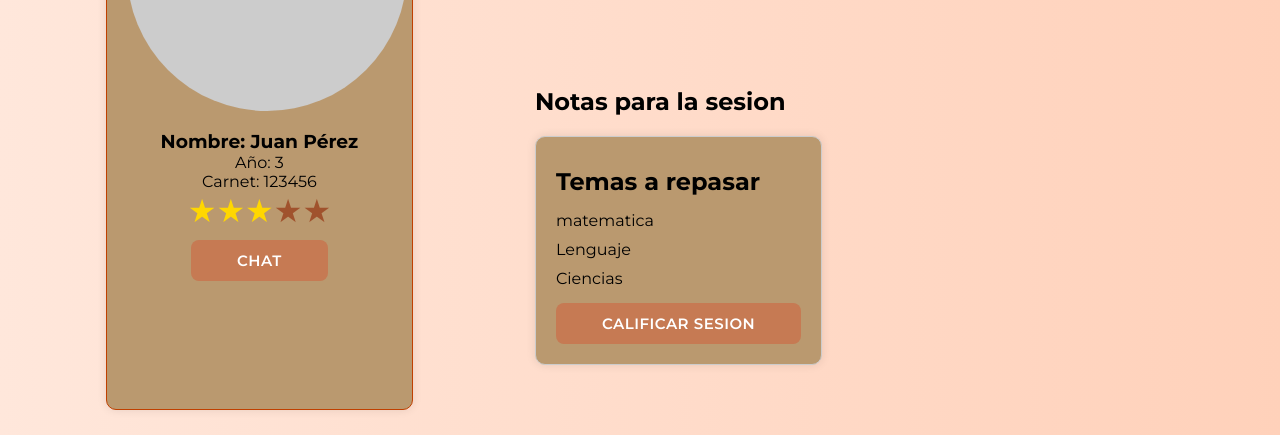
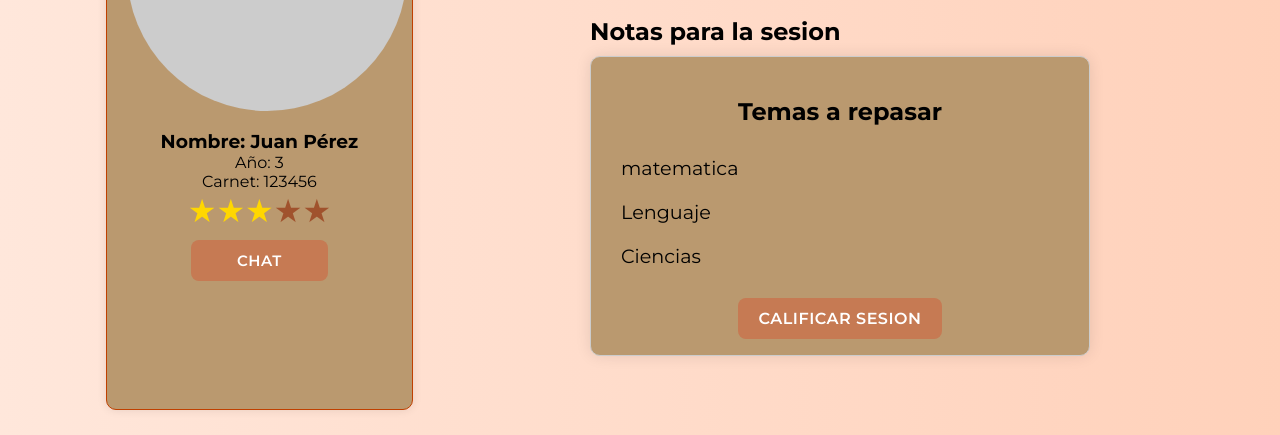
Before and after one commit to eunicean/TUTTOSoft1, a React app: page /TutorProfile in a window 1280 px wide. Shown: the part 365-800 px from the top of the page. Built offline with nearby package versions, Linux system fonts and the light colour scheme; placeholder pictures from the web are drawn by us.

Commit message:
Update TutorProfile.css

```diff
--- a/src/frontend/css/TutorProfile.css
+++ b/src/frontend/css/TutorProfile.css
@@ -99,8 +99,10 @@
 
 .Info2 {
   display: flex;
-  flex-direction: row;
-  margin-top: 10vh;
+  justify-content: center; /* Centra horizontalmente */
+  align-items: center;     /* Centra verticalmente (opcional) */
+  flex-direction: column;  /* Alinea los elementos en columna (opcional) */
+  margin-top: 1vh;
 }
 .Notas, .DocsEstudiante {
   margin-right: 20px;
@@ -137,22 +139,43 @@
 .temas-card {
   border: 1px solid #ccc;
   border-radius: 10px;
-  padding: 20px;
-  margin-top: 20px;
-  box-shadow: 0 0 10px rgba(0, 0, 0, 0.1);
+  padding: 30px; /* Aumenta el padding para hacer el card más grande */
+  margin-top: 2px;
+  box-shadow: 0 0 15px rgba(0, 0, 0, 0.1); /* Aumenta la sombra para un efecto más prominente */
   background-color: #ba996f;
+  display: flex;
+  flex-direction: column;
+  align-items: center;
+  width: 500px; /* Establece un ancho fijo (puedes ajustar este valor) */
+  height: 300px;
+  overflow: hidden;
+  min-width: 300px; /* Establece un ancho mínimo para el card */
 }
 
-.temas-card h3 {
-  margin-bottom: 10px;
+.temas-card h2 {
+  margin-bottom: 20px; /* Aumenta el margen para que el título tenga más espacio */
+  font-size: 1.5rem; /* Aumenta el tamaño de la fuente del título */
 }
-
 
 .temas-card ul {
   list-style-type: none;
   padding: 0;
+  width: 100%; /* Asegúrate de que la lista use el ancho completo del card */
 }
 
 .temas-card li {
-  padding: 5px 0;
+  padding: 10px 0; /* Aumenta el padding en los elementos de la lista */
+  font-size: 1.2rem; /* Aumenta el tamaño de la fuente en la lista */
 }
+
+.temas-card button {
+  margin-top: 20px; /* Aumenta el margen superior para separar el botón del contenido */
+  padding: 10px 20px; /* Aumenta el padding para el botón */
+  font-size: 1rem; /* Aumenta el tamaño de la fuente del botón */
+}
+
+.stars {
+  display: flex;
+  justify-content: center;
+  color: #A0522D;
+}
```
